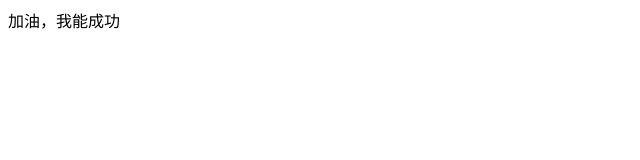
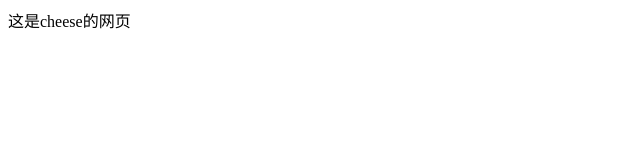
Before and after one commit to Cheese-gnxhs/type01, a plain HTML site: page index.html in a window 1280 px wide. Shown: the full height of the page, 0-640 px from the left. Drawn offline with Linux system fonts and the light colour scheme.

Commit message:
Add files via upload

```diff
--- a/index.html
+++ b/index.html
@@ -1 +1 @@
-<p>加油，我能成功</p>
+<p>这是cheese的网页</p>
```
